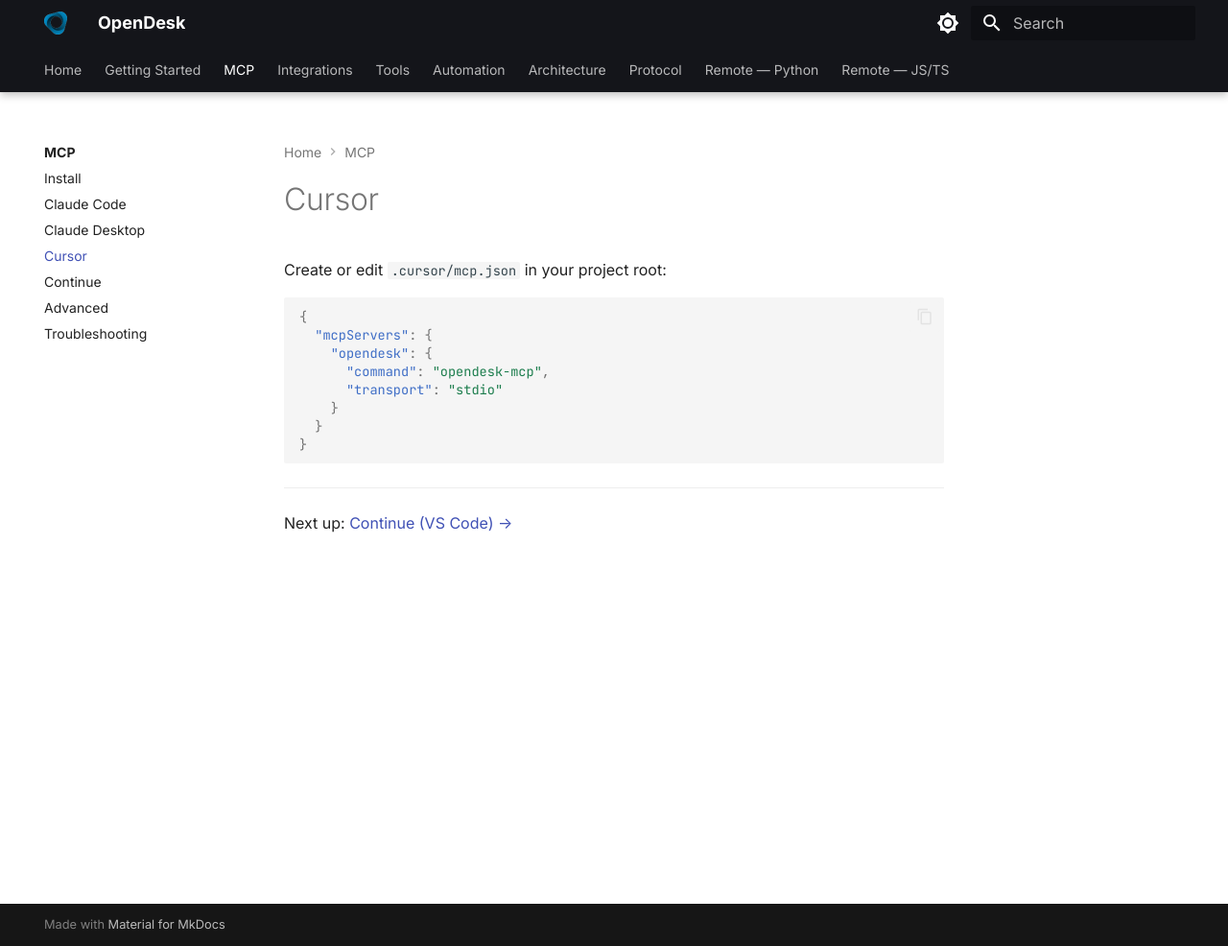
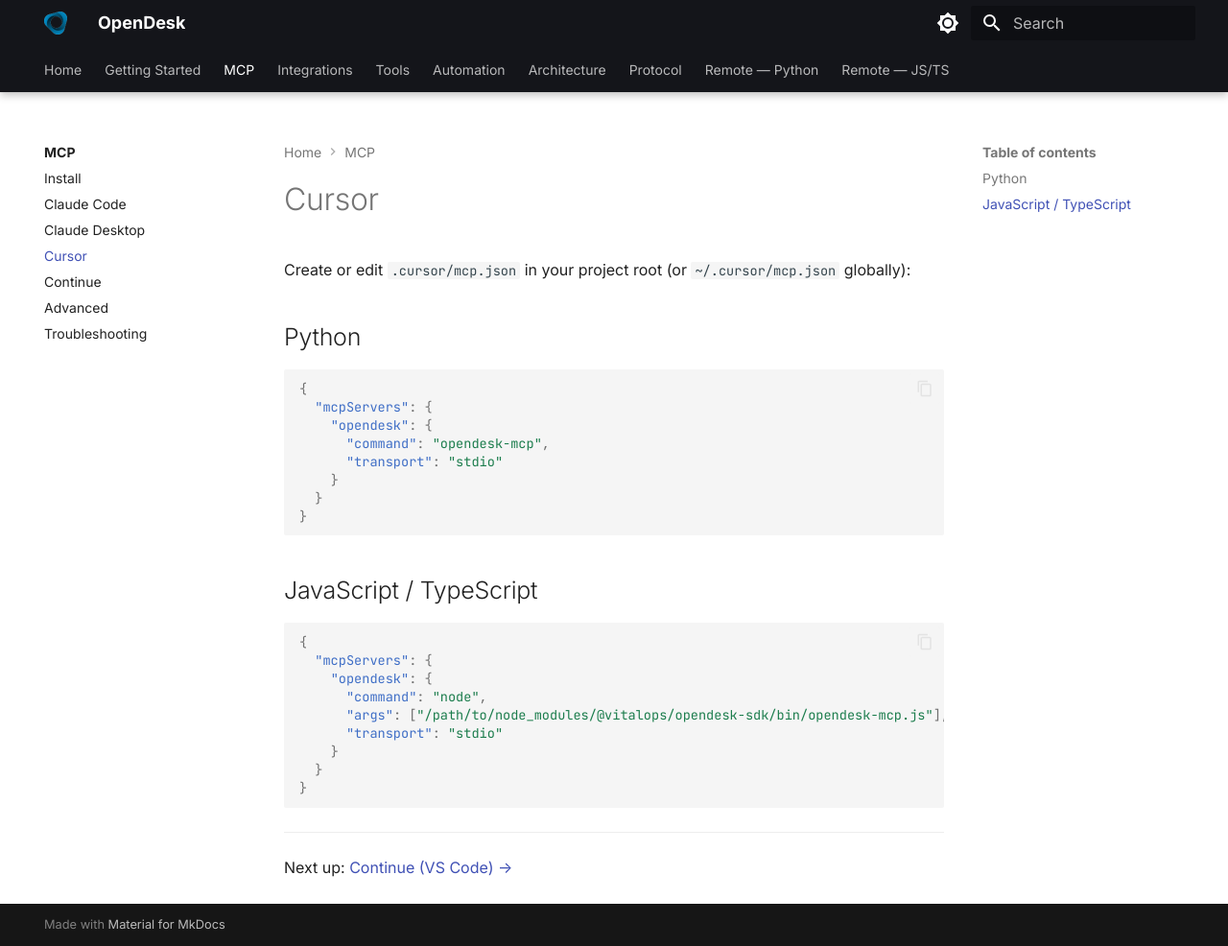
Before and after one commit to monatis/opendesk, an MkDocs documentation site: the page built from docs/mcp/cursor.md, in a window 1280 px wide and 986 px high. Shown: the whole window at 96% size. Built offline with MkDocs 1.6.1 and Material for MkDocs 9.7.7, drawn with Linux system fonts in a browser that asks for light colours.

Commit message:
upd: docs with js along with python

````diff
--- a/docs/mcp/cursor.md
+++ b/docs/mcp/cursor.md
@@ -1,6 +1,8 @@
 # Cursor
 
-Create or edit `.cursor/mcp.json` in your project root:
+Create or edit `.cursor/mcp.json` in your project root (or `~/.cursor/mcp.json` globally):
+
+## Python
 
 ```json
 {
@@ -13,6 +15,20 @@
 }
 ```
 
+## JavaScript / TypeScript
+
+```json
+{
+  "mcpServers": {
+    "opendesk": {
+      "command": "node",
+      "args": ["/path/to/node_modules/@vitalops/opendesk-sdk/bin/opendesk-mcp.js"],
+      "transport": "stdio"
+    }
+  }
+}
+```
+
 ---
 
 Next up: [Continue (VS Code) →](continue.md)
````
Also changed, not shown: docs/mcp/claude-code.md (+22 -5 lines), docs/mcp/claude-desktop.md (+17 -2 lines), docs/mcp/continue.md (+17 -0 lines), docs/mcp/install.md (+12 -3 lines).
